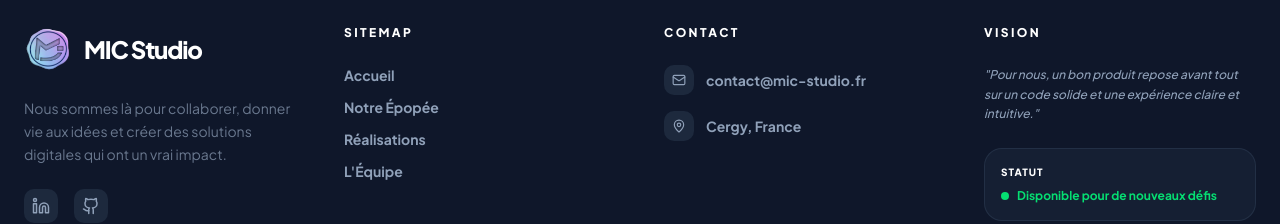
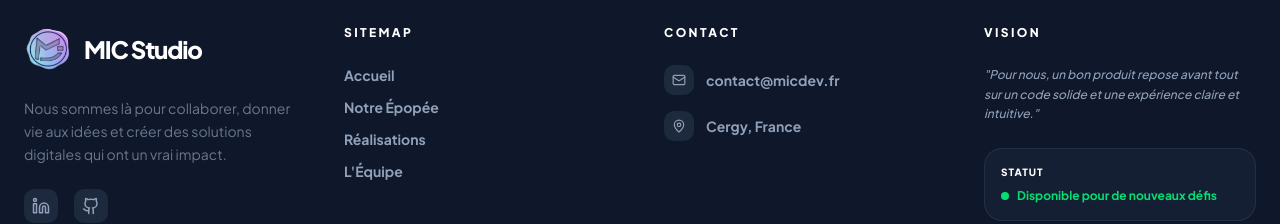
Before and after one commit to djelines/MIC_Studio, a React (Vite) app: page /#/ in a window 1280 px wide. Shown: the part 5256-5480 px from the top of the page. Built offline with nearby package versions, Linux system fonts and the light colour scheme; a web font is replaced by a local one.

Commit message:
Fix new mic studio email

```diff
--- a/src/components/ui/FinalCTA.tsx
+++ b/src/components/ui/FinalCTA.tsx
@@ -25,7 +25,7 @@ const FinalCTA = () => {
             </p>
             <div className="flex flex-col sm:flex-row gap-4 justify-center items-center pt-6">
               <a
-                href="mailto:contact@mic-studio.fr"
+                href="mailto:contact@micdev.fr"
                 className="inline-flex items-center justify-center px-8 py-4 bg-slate-900 hover:bg-slate-800 text-white font-semibold rounded-lg transition-colors group"
               >
                 Envoyer un message
--- a/src/components/ui/Footer.tsx
+++ b/src/components/ui/Footer.tsx
@@ -91,10 +91,10 @@ const Footer: React.FC = () => {
                   <Mail size={14} />
                 </div>
                 <a
-                  href="mailto:contact@mic-studio.fr"
+                  href="mailto:contact@micdev.fr"
                   className="group-hover:text-white"
                 >
-                  contact@mic-studio.fr
+                  contact@micdev.fr
                 </a>
               </li>
 
```
